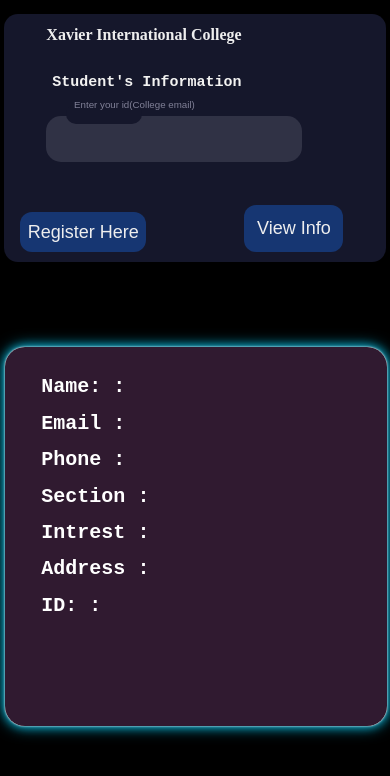
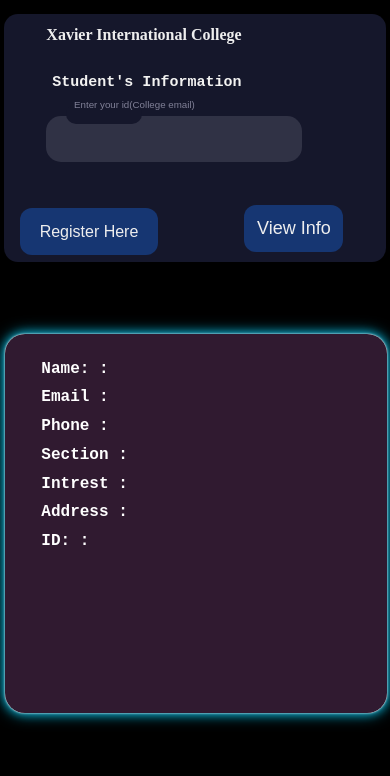
Before and after one commit to Prashantdulal/mernxavierstudents, a React (Create React App) app in the folder client/: page / in a window 390 px wide. Shown: the top 776 px of the page. Built offline with nearby package versions, Linux system fonts and the light colour scheme.

Commit message:
make it better lol

```diff
--- a/client/src/components/Login.css
+++ b/client/src/components/Login.css
@@ -16,7 +16,6 @@
   margin-top: 20px;
 }
 
-
 .title2 {
   color: #eee;
   font-family: cursive;
@@ -26,7 +25,7 @@
   padding-left: 30px;
 }
 
-.subtitle2{
+.subtitle2 {
   top: 8px;
   color: #eee;
   font-family: sans-serif;
@@ -128,8 +127,7 @@
   background-color: #06b;
 }
 
-
-.container2{
+.container2 {
   height: 40vh;
   padding: 1px 39px 10px 19px;
   background: rgb(48, 26, 48);
@@ -138,14 +136,11 @@
   top: 50px;
 }
 
-
 .container2 h1 {
   color: #fff;
   font-size: 20px;
   font-family: monospace;
-
 }
-
 
 /* .glow  {
   border-radius: 25px;
@@ -159,13 +154,12 @@
 .glow {
   border-radius: 9px;
   color: #fff;
-  box-shadow: 0 0 2px #fff, 0 0 #fff, 0 0 0px #0ba9ca, 0 0 0px #0ba9ca, 0 0 0px #0ba9ca, 0 0 0px #0ba9ca;
+  box-shadow: 0 0 2px #fff, 0 0 #fff, 0 0 0px #0ba9ca, 0 0 0px #0ba9ca,
+    0 0 0px #0ba9ca, 0 0 0px #0ba9ca;
   animation: blink 0.7s infinite alternate;
 }
 
-
-
-.new{
+.new {
   background-color: #131c2d;
   border-radius: 12px;
   border: 0;
@@ -181,31 +175,28 @@
   position: relative;
   left: 420px;
   bottom: 56px;
-
-
-
 }
-
-
 
 .text > a:hover {
   background: transparent !important;
 }
 @-webkit-keyframes blink {
   100% {
-    box-shadow: 0 0 3px #fff, 0 0 1px #000, 0 0 2px #fff, 0 0 40px #0ba9ca, 0 0 70px #0ba9ca, 0 0 0px #0ba9ca;
+    box-shadow: 0 0 3px #fff, 0 0 1px #000, 0 0 2px #fff, 0 0 40px #0ba9ca,
+      0 0 70px #0ba9ca, 0 0 0px #0ba9ca;
   }
 }
 
 @keyframes blink {
   100% {
-    box-shadow: 0 0 3px #fff, 0 0 1px #000, 0 0 2px #fff, 0 0 40px #0ba9ca, 0 0 70px #0ba9ca, 0 0 0px #0ba9ca;
+    box-shadow: 0 0 3px #fff, 0 0 1px #000, 0 0 2px #fff, 0 0 40px #0ba9ca,
+      0 0 70px #0ba9ca, 0 0 0px #0ba9ca;
   }
 }
 
 @media only screen and (max-width: 549px) {
   .form2 {
-    background-color:#15172b ;
+    background-color: #15172b;
     position: relative;
     border-radius: 14px;
     box-sizing: border-box;
@@ -226,25 +217,24 @@
     left: 6px;
   }
 
-.new{
-  top: -109px;
+  .new {
     background-color: #163672;
+    border-radius: 12px;
     border: 0;
-  border-radius: 12px;
-  bottom: 56px;
     box-sizing: border-box;
     color: #eee;
     cursor: pointer;
-  font-size: 18px;
-  height: 40px;
+    font-size: 16px;
+    height: 47px;
+    margin-top: -4px;
+    outline: 0;
+    text-align: center;
+    width: 36%;
+    position: relative;
+    bottom: 63px;
     left: 1rem;
-  margin-top: 16px;
-  outline: 0;
-  position: relative;
-  text-align: center;
-  width: 33%;
-  bottom: 111px;
-};
+    top: -93px;
+  }
   .container2 h1 {
     color: #fff;
     font-size: 16px;
```
Lines whose indentation alone changed are shown as unchanged.
